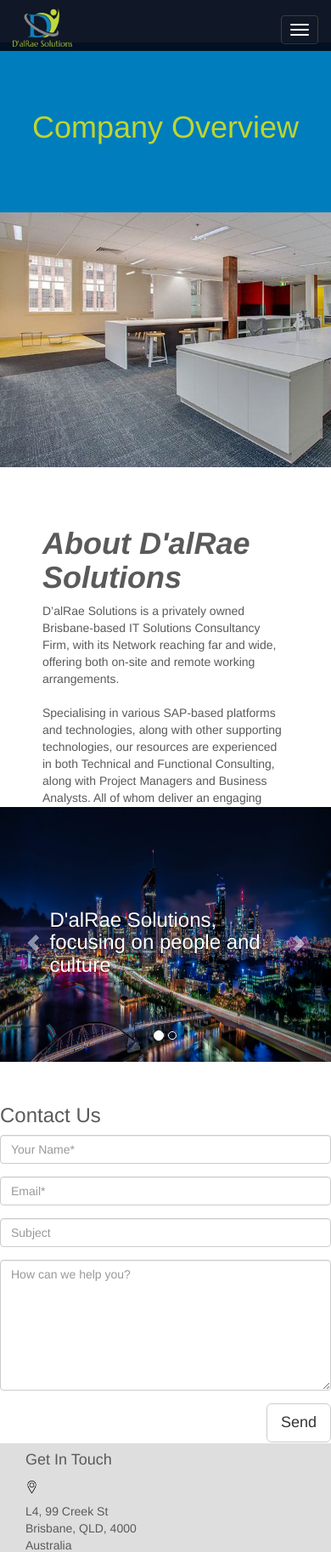
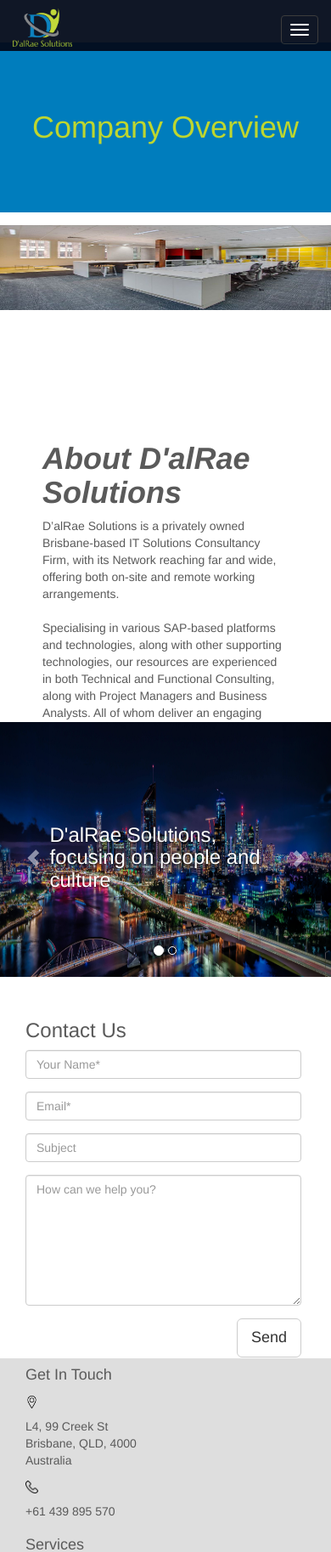
Before and after one commit to timhobbs4/Website, a PHP site: page /about.html in a window 390 px wide. Shown: the top 1827 px of the page at 85% size. Run offline with PHP 8.4, Linux system fonts and the light colour scheme; some libraries are stand-ins or nearby versions.

Commit message:
mobile updates
fixed parallax sizing and contact form for rendering on mobile

```diff
--- a/about.html
+++ b/about.html
@@ -117,7 +117,7 @@
     </div>
     </div>
     <!-- /. Navbar -->
-    <div class="container" style="width: 100%;">
+    <div class="container" id="header_container" style="width: 100%;">
         <div class="row">
             <div class="col-lg-12 text-box text-center" id="about_heading">
                 <h1>Company Overview</h1>
@@ -125,7 +125,7 @@
         </div>
 
     </div>
-    <div class="parallax_about" style="width: 100%"></div>
+    <div class="parallax_about"></div>
     <div class="container" id="about-dalrae">
         <div class="row">
             <div class="col-lg-12">
@@ -178,7 +178,7 @@
     <!-- Feedback form container -->
     <div class="container" id="contactContainer">
         <div class="row">
-            <div class="col-md-8 col-sm12" id="form_container" style="margin-top: 30px">
+            <div class="col-md-8 col-xs-10" id="form_container" style="margin-top: 30px">
                 <div class="row">
                     <div class="md-8">
                         <h3>Contact Us</h3>
@@ -186,18 +186,18 @@
                 </div>
                 <form role="form" method="post" id="contact_form">
                     <div class="row">
-                        <div class="md-8 form-group">
+                        <div class="md-8 sm-8 form-group">
                             <input type="text" class="form-control" id="name" name="name" required placeholder="Your Name*">
                         </div>
-                        <div class="md-8 form-group">
+                        <div class="md-8 sm-8 form-group">
                             <input type="email" class="form-control" id="email" name="email" required placeholder="Email*">
                         </div>
-                        <div class="md-8 form-group">
+                        <div class="md-8 sm-8 form-group">
                             <input type="text" class="form-control" id="subject" name="subject" required placeholder="Subject">
                         </div>
                     </div>
                     <div class="row">
-                        <div class="md-8 form-group">
+                        <div class="md-8 sm-8 form-group">
                             <textarea class="form-control" type="textarea" name="message" id="message" maxlength="6000" rows="7" placeholder="How can we help you?"></textarea>
                         </div>
                     </div>
--- a/cloud.html
+++ b/cloud.html
@@ -138,7 +138,7 @@
         <!-- Feedback form container -->
     <div class="container" id="contactContainer">
         <div class="row">
-            <div class="col-xs-6 md-6" id="form_container">
+            <div class="col-xs-10 md-6" id="form_container">
                 <div class="row">
 
                     <div class="md-8">
--- a/consulting.html
+++ b/consulting.html
@@ -116,7 +116,7 @@
     </div>
     <!-- /. Navbar -->
     <!-- Heading Container -->
-    <div class="container" style="width: 100%;">
+    <div class="container" id="header_container" style="width: 100%;">
         <div class="row">
             <div class="col-lg-12 col-xs-12 text-box text-center" id="services_heading">
                 <h1>Consulting Services</h1>
@@ -165,7 +165,7 @@
     <!-- Feedback form container -->
     <div class="container" id="contactContainer">
         <div class="row">
-            <div class="col-xs-6 md-6" id="form_container">
+            <div class="col-xs-10 md-6" id="form_container">
                 <div class="row">
                     <div class="md-8">
                         <h3>Contact Us</h3>
--- a/css/custom.css
+++ b/css/custom.css
@@ -29,13 +29,15 @@
 .blog-column img {vertical-align: middle;max-width: 300px;}
 .blog-pagination{margin-bottom: 15px}
 #events-container{padding-left: 0px;padding-right: 0px;}
-.parallax_about {background-image: url("../images/creek street.jpg");background-position: 0% 0%;min-height: 300px; background-attachment: fixed;background-repeat: no-repeat;background-size: cover;}
-.parallax_services {background-image: url("../images/project image.jpg");background-position: 0% -15%;min-height: 300px;background-attachment: fixed;background-repeat: no-repeat;background-size: cover;}
-.parallaxResources {background-image: url("../images/recruitment image.jpg");min-height: 300px; background-attachment: fixed;background-position: 0% -15%;background-repeat: no-repeat;background-size: cover;}
-.parallaxConsulting {background-image: url("../images/consulting services.jpg");min-height: 300px; background-attachment: fixed;background-position: 0% -15%;background-repeat: no-repeat;background-size: cover;}
-.parallaxCloud {background-image: url("../images/cloud computing.jpg");min-height: 300px; background-attachment: fixed;background-position: 0% 40%;background-repeat: no-repeat;background-size: cover;}
-.parallaxMobility {background-image: url("../images/Enterprise Mobility.jpg");min-height: 300px;background-attachment: fixed;background-position: 0% 20%;background-repeat: no-repeat;background-size: cover;}
-.parallaxItLifecycle{background-image: url("../images/consulting services.jpg");min-height: 300px; background-attachment: fixed;background-position: 0% -40%;background-repeat: no-repeat;background-size: cover;}
+.parallax_about {background-image: url("../images/creek street.jpg");background-position: center;
+min-height: 300px; background-attachment: fixed;background-repeat: no-repeat;-webkit-background-size: 100% auto; -moz-background-size: 100% auto;-o-background-size: 100% auto; background-size: 100% auto;}
+/*.parallax_about {background-image: url("../images/creek street.jpg");background-position: 0% 0%;min-height: 300px; background-attachment: fixed;background-repeat: no-repeat;background-size: cover; max-width: 100%;}*/
+.parallax_services {background-image: url("../images/project image.jpg");background-position: 0% -15%;min-height: 300px;background-attachment: fixed;background-repeat: no-repeat;-webkit-background-size: 100% auto; -moz-background-size: 100% auto;-o-background-size: 100% auto; background-size: 100% auto;}
+.parallaxResources {background-image: url("../images/recruitment image.jpg");min-height: 300px; background-attachment: fixed;background-position: 0% -15%;background-repeat: no-repeat;-webkit-background-size: 100% auto; -moz-background-size: 100% auto;-o-background-size: 100% auto; background-size: 100% auto;}
+.parallaxConsulting {background-image: url("../images/consulting services.jpg");min-height: 300px; background-attachment: fixed;background-position: center;background-repeat: no-repeat;-webkit-background-size: 100% auto; -moz-background-size: 100% auto;-o-background-size: 100% auto; background-size: 100% auto;}
+.parallaxCloud {background-image: url("../images/cloud computing.jpg");min-height: 300px; background-attachment: fixed;background-position: 0% 40%;background-repeat: no-repeat;-webkit-background-size: 100% auto; -moz-background-size: 100% auto;-o-background-size: 100% auto; background-size: 100% auto;}
+.parallaxMobility {background-image: url("../images/Enterprise Mobility.jpg");min-height: 300px;background-attachment: fixed;background-position: 0% 20%;background-repeat: no-repeat;-webkit-background-size: 100% auto; -moz-background-size: 100% auto;-o-background-size: 100% auto; background-size: 100% auto;}
+.parallaxItLifecycle{background-image: url("../images/consulting services.jpg");min-height: 300px; background-attachment: fixed;background-position: 0% -40%;background-repeat: no-repeat;-webkit-background-size: 100% auto; -moz-background-size: 100% auto;-o-background-size: 100% auto; background-size: 100% auto;}
 #vision{position: absolute;z-index: 10;text-align: center;top: 100px;color: white;}
 #about_heading{margin-top: 50px; background-color: #007dbd; min-height: 200px;text-align: center;padding-top: 60px;color: #bed62f;}
 #about-dalrae{height: 400px;padding: 50px;}
@@ -45,6 +47,7 @@
 #slideText{font-size: 16px;text-align: left;}
 #secondSlide{font-size: 16px;text-align: left;}
 h1.about_header{padding-top: 70px;text-align: center;margin-bottom: 0px}
+#header_container{max-height: 250px}
 #solutions_heading{margin-top: 50px; background-color: #007dbd; min-height: 200px;text-align: center;padding-top: 60px;color: #bed62f;}
 #services_heading{margin-top: 50px; background-color: #007dbd; min-height: 200px;text-align: center;padding-top: 60px;color: #bed62f;}
 #servicesDescription{padding-bottom: 0px;}
@@ -53,3 +56,13 @@
 #accordionRow{background-color: #dedede;margin-top: 10px;margin-bottom: 10px;}
 #accordionHeader{text-align: left;vertical-align: bottom;margin-top: 30px;margin-left: 20px;}
 #accordionButton {margin-top: 20px;margin-bottom: 20px;margin-left: 70px}
+@media only screen and (max-width: 640px){
+.parallax_about {background-image: url("../images/creek street.jpg");background-position: 0% 15%;min-height: 200px;background-size: 100% 50%;background-attachment: fixed;background-repeat: no-repeat;}
+.parallax_services {background-image: url("../images/project image.jpg");background-position: 0% 15%;min-height: 200px;background-size: 100% 50%;background-attachment: fixed;background-repeat: no-repeat;}
+.parallaxResources {background-image: url("../images/recruitment image.jpg");background-position: 0% 15%;min-height: 200px;background-size: 100% 50%;background-attachment: fixed;background-repeat: no-repeat;}
+.parallaxConsulting {background-image: url("../images/consulting services.jpg");background-position: 0% 15%;min-height: 200px;background-size: 100% 50%;background-attachment: fixed;background-repeat: no-repeat;}
+.parallaxCloud {background-image: url("../images/cloud computing.jpg");background-position: 0% 15%;min-height: 200px;background-size: 100% 50%;background-attachment: fixed;background-repeat: no-repeat;}
+.parallaxMobility {background-image: url("../images/Enterprise Mobility.jpg");background-position: 0% 15%;min-height: 200px;background-size: 100% 50%;background-attachment: fixed;background-repeat: no-repeat;}
+.parallaxItLifecycle{background-image: url("../images/consulting services.jpg");background-position: 0% 15%;min-height: 200px;background-size: 100% 50%;background-attachment: fixed;background-repeat: no-repeat;}
+#form_container{margin-left: 30px}
+}
--- a/mobile.html
+++ b/mobile.html
@@ -116,7 +116,7 @@
     </div>
     <!-- /. Navbar -->
     <!-- Heading Container -->
-    <div class="container" style="width: 100%;">
+    <div class="container" id="header_container" style="width: 100%;">
         <div class="row">
             <div class="col-lg-12 col-xs-12 text-box text-center" id="solutions_heading">
                 <h1>Mobility</h1>
@@ -165,7 +165,7 @@
     <!-- Feedback form container -->
     <div class="container" id="contactContainer">
         <div class="row">
-            <div class="col-xs-6 md-6" id="form_container">
+            <div class="col-xs-10 md-6" id="form_container">
                 <div class="row">
                     <div class="md-8">
                         <h3>Contact Us</h3>
--- a/resources.html
+++ b/resources.html
@@ -116,7 +116,7 @@
     </div>
     <!-- /. Navbar -->
     <!-- Heading Container -->
-    <div class="container" style="width: 100%;">
+    <div class="container" id="header_container" style="width: 100%;">
         <div class="row">
             <div class="col-lg-12 col-xs-12 text-box text-center" id="services_heading">
                 <h1>Resourcing - Find the right person for your requirements</h1>
@@ -172,7 +172,7 @@
     <!-- Feedback form container -->
     <div class="container" id="contactContainer">
         <div class="row">
-            <div class="col-xs-6 md-6" id="form_container">
+            <div class="col-xs-10 md-6" id="form_container">
                 <div class="row">
                     <div class="md-8">
                         <h3>Contact Us</h3>
```
Also changed, not shown: services.html (+6 -6 lines), 1 other file.
